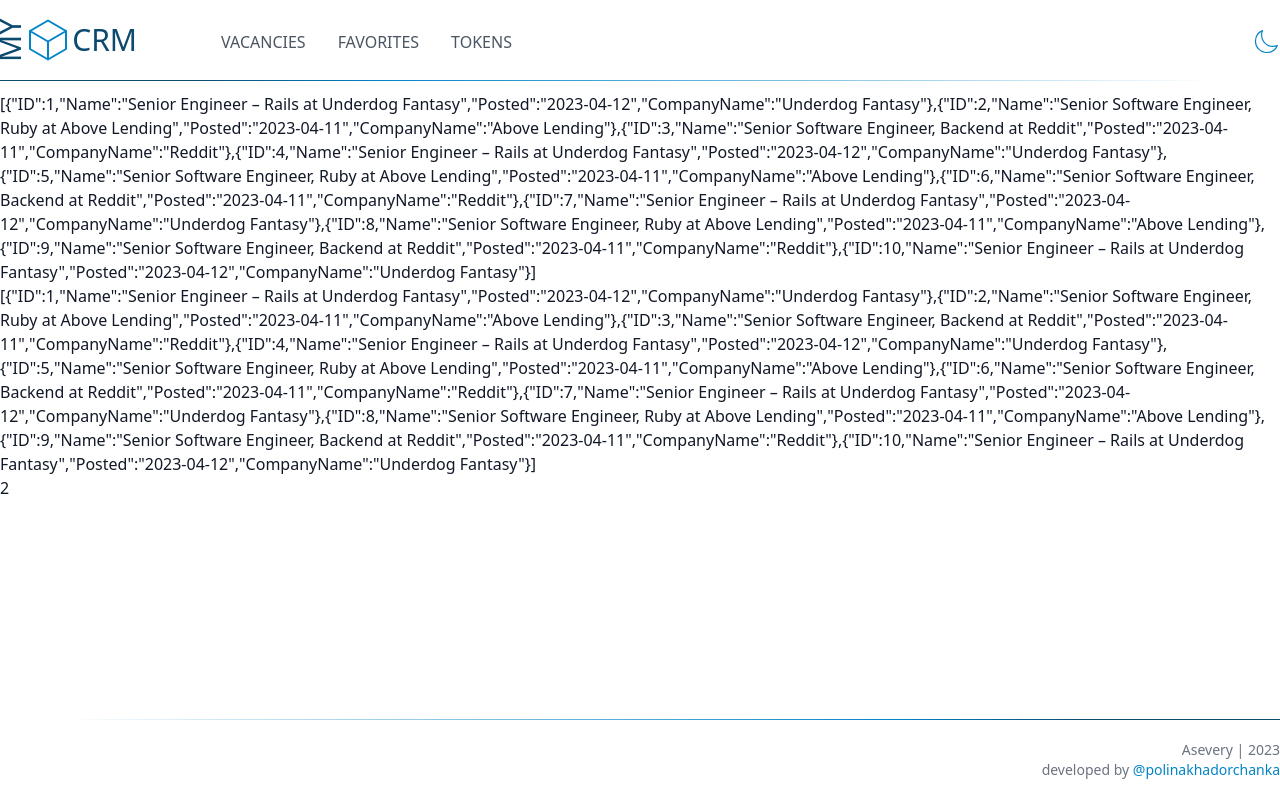
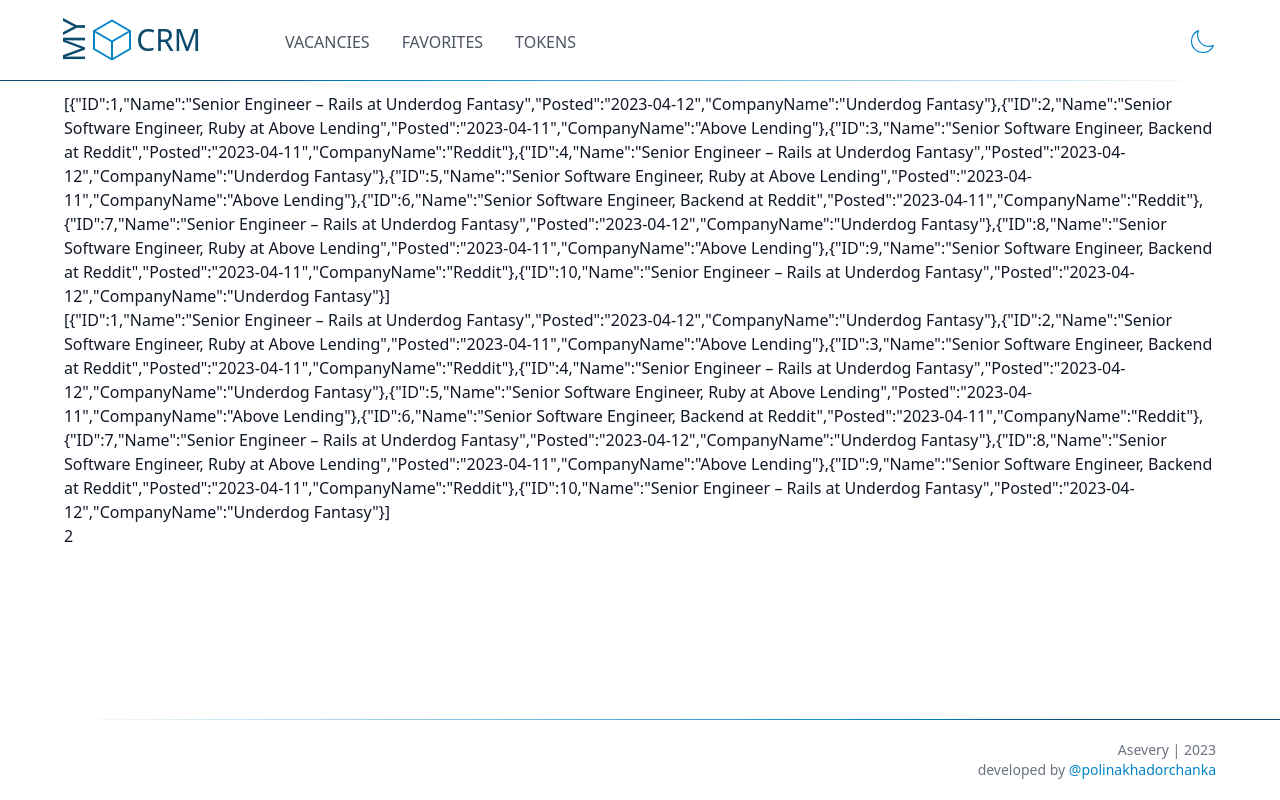
Before and after one commit to polinakhadorchanka/CRM-system, a React (Create React App) app in the folder frontend/: page / in a window 1280 px wide. Built offline with nearby package versions, Linux system fonts and the light colour scheme.

Commit message:
added container paddings

```diff
--- a/frontend/src/layout/PageLayout.tsx
+++ b/frontend/src/layout/PageLayout.tsx
@@ -11,7 +11,7 @@
   return (
     <div className={'min-h-screen bg-white dark:bg-gray-900 text-gray-900 dark:text-gray-50 flex flex-col'}>
       <header className={'w-full h-20 bg-white dark:bg-gray-900 fixed'}>
-        <div className={'container mx-auto h-full flex flex-row items-center'}>
+        <div className={'container px-16 mx-auto h-full flex flex-row items-center'}>
           <Logo />
           <div className={'grow pl-16'}>
             <Nav isAdmin={true}/>
@@ -25,7 +25,7 @@
       </header>
       <div className={'pt-20 grow'}>
         <main className={'pt-1 pb-2'}>
-          <div className={'container mx-auto py-2'}>
+          <div className={'container px-16 mx-auto py-2'}>
             {children}
           </div>
         </main>
@@ -34,7 +34,7 @@
         <div className={'w-full absolute -top-px ' +
           'h-px bg-gradient-to-l from-sky-900 dark:from-sky-600 from-15% via-sky-600 via-30% to-95% ' +
           'dark:from-sky-600 dark:from-15% dark:via-sky-200 dark:via-30% dark:to-95%'}></div>
-        <div className={'container mx-auto h-full flex flex-col justify-center items-end'}>
+        <div className={'container px-16 mx-auto h-full flex flex-col justify-center items-end'}>
           <div className={'text-sm text-gray-500 dark:text-gray-400'}>Asevery | 2023</div>
           <div className={'text-sm text-gray-500 dark:text-gray-400'}>developed by {' '}
             <a className={'text-sky-600 dark:text-sky-200'}
```
